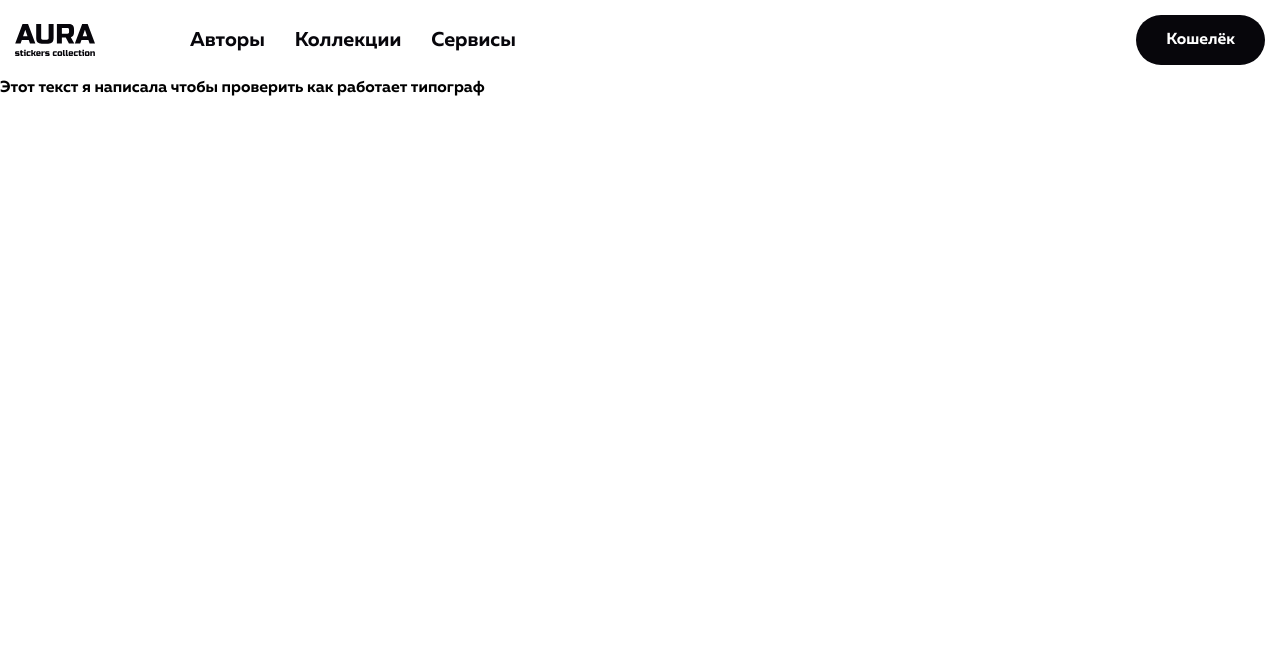
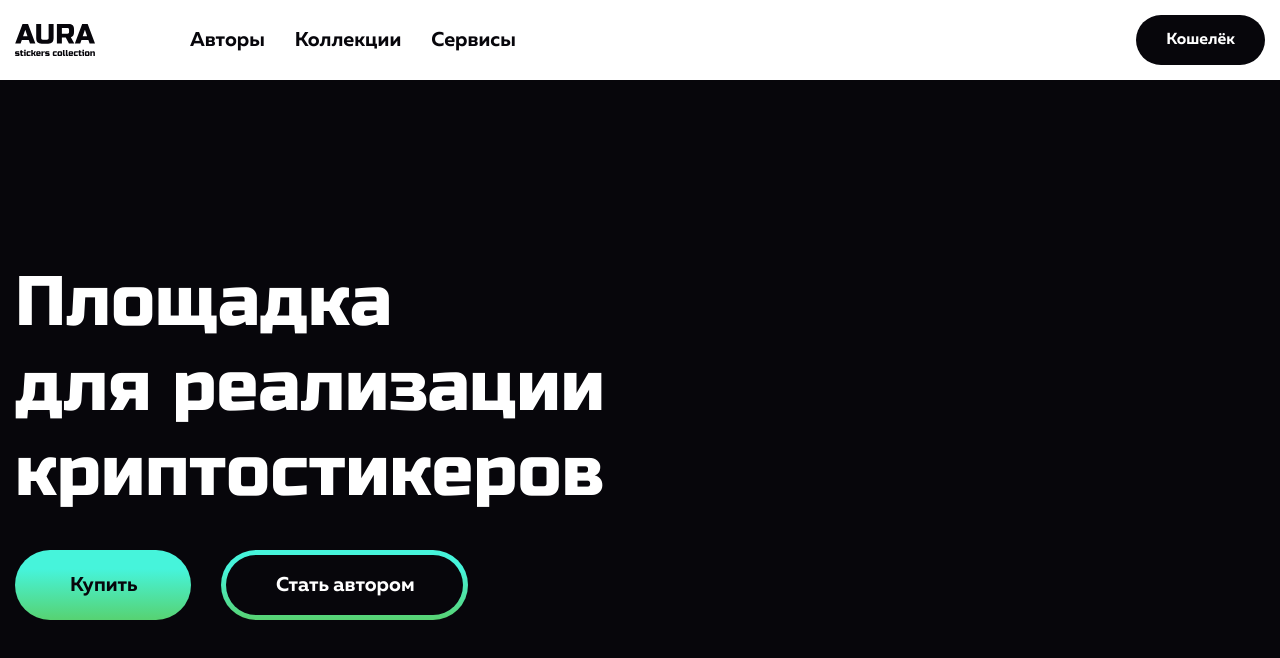
Before and after one commit to Iraidas/Aura, a website: page src/index.pug in a window 1280 px wide. Drawn offline with nearby package versions, Linux system fonts and the light colour scheme; files that its build step writes are made by us from their sources; files whose address does not match are found by name.

Commit message:
исправила разметку

```diff
--- a/src/html/head.pug
+++ b/src/html/head.pug
@@ -2,4 +2,7 @@ meta(charset="UTF-8")
 meta(http-equiv="X-UA-Compatible", content="IE=edge")
 meta(name="viewport", content="width=device-width, initial-scale=1.0")
 link(rel="stylesheet", href="css/style.min.css")
+<link rel="preconnect" href="https://fonts.googleapis.com">
+<link rel="preconnect" href="https://fonts.gstatic.com" crossorigin>
+//- <link href="https://fonts.googleapis.com/css2?family=Russo+One&display=swap" rel="stylesheet">
 title #{title}
--- a/src/index.pug
+++ b/src/index.pug
@@ -5,6 +5,7 @@ html(lang="ru")
         title Главная
     body
         include html/header
-        main.main Этот текст я написала чтобы проверить как работает типограф
+        main.main
+            include html/sections/hero
         include html/footer
         script(src='js/app.min.js')
```
Also changed, not shown: dist/index.html.
